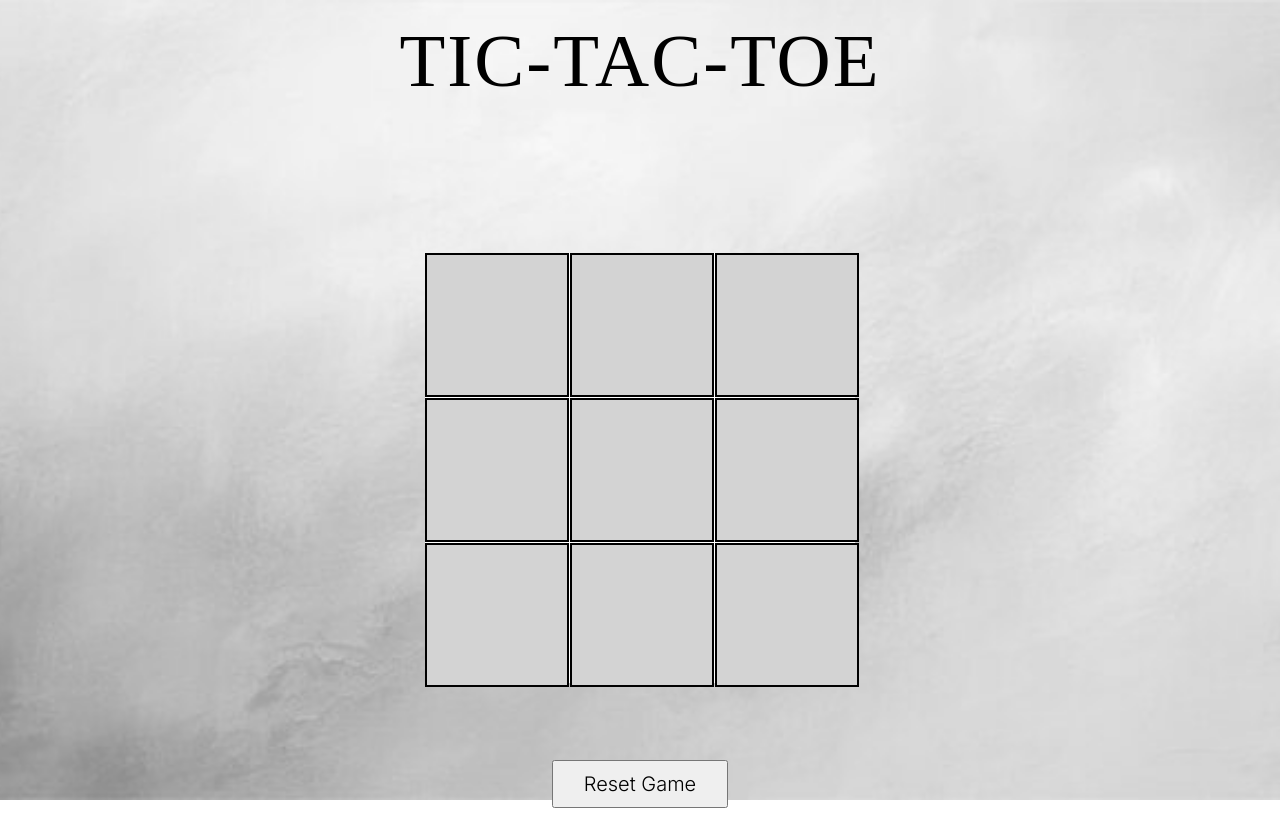
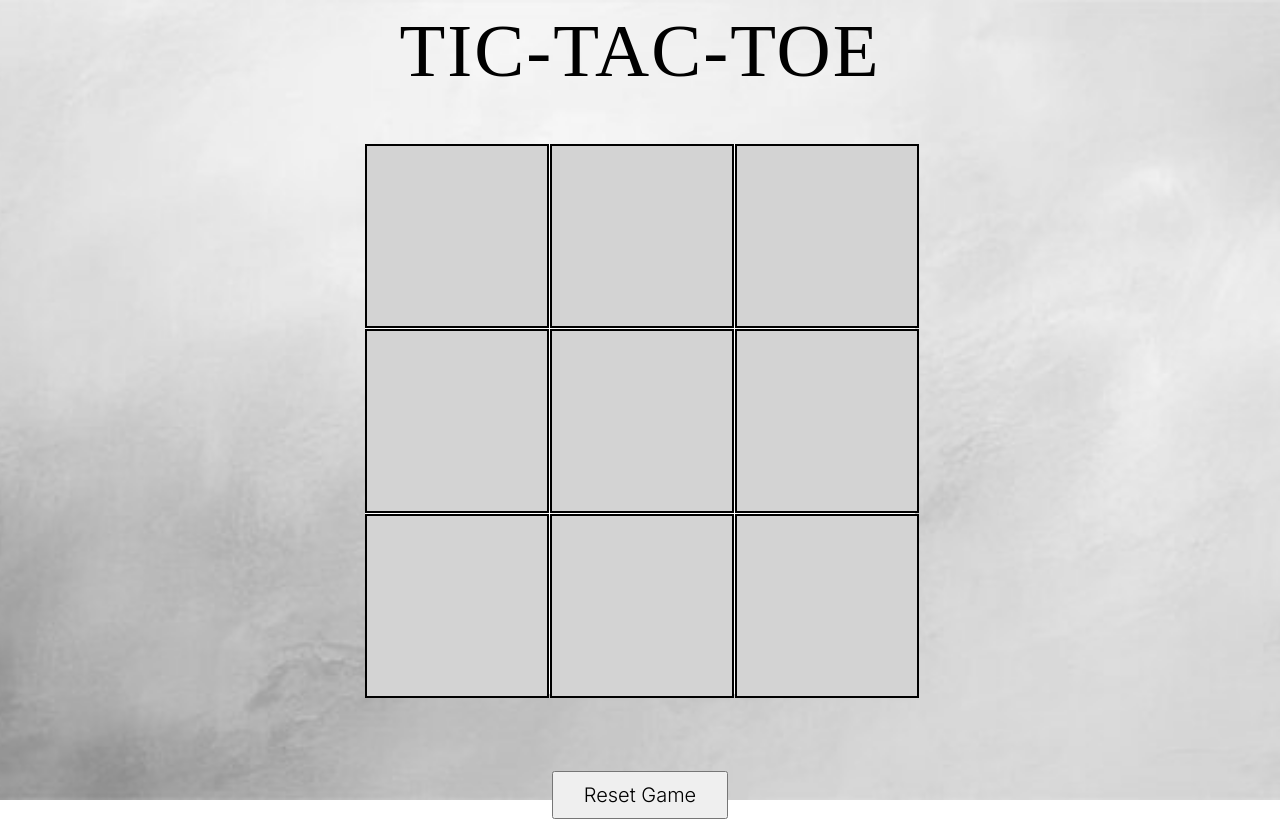
Before and after one commit to anaquijano1/Tic-Tac_Toe, a plain HTML site: page index.html in a window 1280 px wide. Drawn offline with Linux system fonts and the light colour scheme; a web font is replaced by a local one.

Commit message:
Update style.css

```diff
--- a/style.css
+++ b/style.css
@@ -60,7 +60,7 @@ body{
 
 
   h1 {
-    margin-top: 10px;
+    margin-top: 0px;
     font-family: "Jaro", serif;
     font-optical-sizing: auto;
     font-weight: 400;
@@ -76,8 +76,8 @@ body{
 
   #game {
     display: grid;
-    grid-template-columns: repeat(3, 140px);
-    grid-template-rows: repeat(3, 140px);
+    grid-template-columns: repeat(3, 180px);
+    grid-template-rows: repeat(3, 180px);
     gap: 5px;
     margin-top: 0px;
     margin-bottom: 20px;
@@ -85,8 +85,8 @@ body{
   }
 
   .cell {
-    width: 140px;
-    height: 140px;
+    width: 180px;
+    height: 180px;
     display: flex;
     justify-content: center;
     align-items: center;
```
